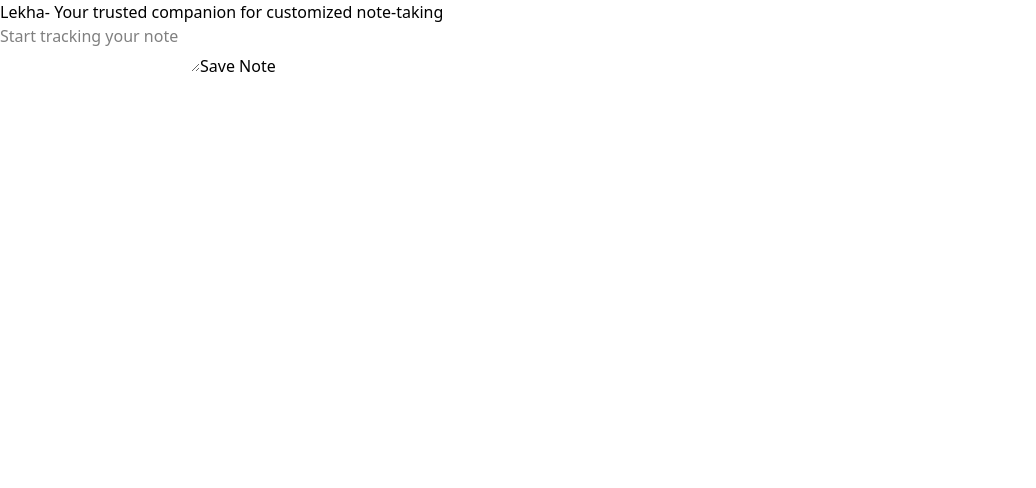
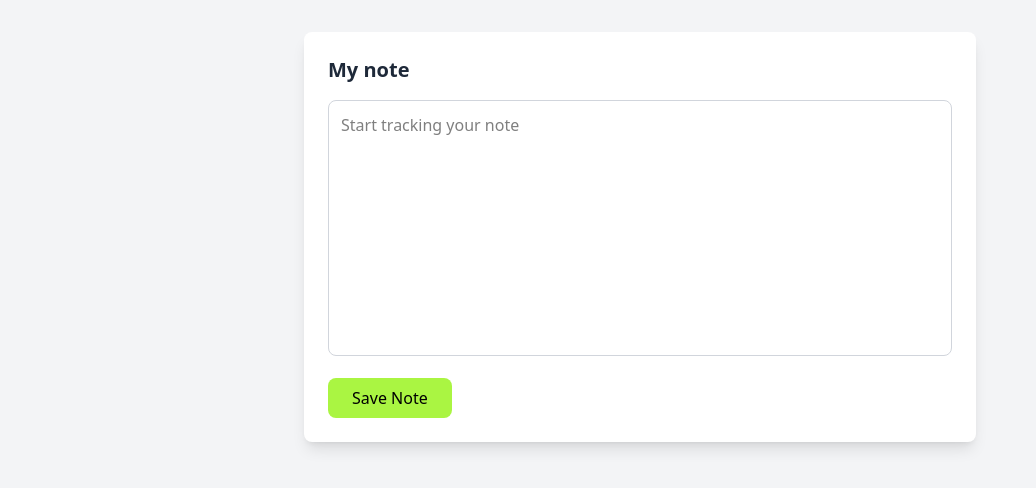
Before and after one commit to bijayjha2025/Lekha--React-Project, a React (Vite) app in the folder lekha/: page / in a window 1280 px wide. Shown: the top 488 px of the page, without its empty margins (0-1036 px from the left). Built offline with nearby package versions, Linux system fonts and the light colour scheme.

Commit message:
Simple styling

```diff
--- a/lekha/src/App.jsx
+++ b/lekha/src/App.jsx
@@ -1,7 +1,6 @@
 import { useState, useEffect } from 'react';
 
 function App() {
-
   const [note, setNote] = useState('');
 
   useEffect(() => {
@@ -18,13 +17,13 @@
 
 
   return(
-  <div className=''>
-    <div className=''>
-      <h1>Lekha- Your trusted companion for customized note-taking</h1>
+  <div className='min-h-screen bg-gray-100 p-8'>
+    <div className='max-w-2xl mx-auto bg-white rounded-lg shadow-lg p-6'>
+      <h1 className='text-xl font-bold text-gray-800 mb-4'>My note</h1>
 
-      <textarea value={note} onChange={(e) => setNote(e.target.value)} placeholder='Start tracking your note' />
+      <textarea value={note} onChange={(e) => setNote(e.target.value)} placeholder='Start tracking your note' className='w-full h-64 p-3 border border-gray-300 rounded-lg focus:outline-none focus:ring-2 focus:ring-[#bff542] resize-none' />
 
-      <button onClick={saveNote}>Save Note</button>
+      <button onClick={saveNote} className='mt-4 px-6 py-2 bg-[#aaf542] text-black rounded-lg hover:bg-[#bcf542] transition-colors cursor-pointer'>Save Note</button>
     </div>
 
 
```
